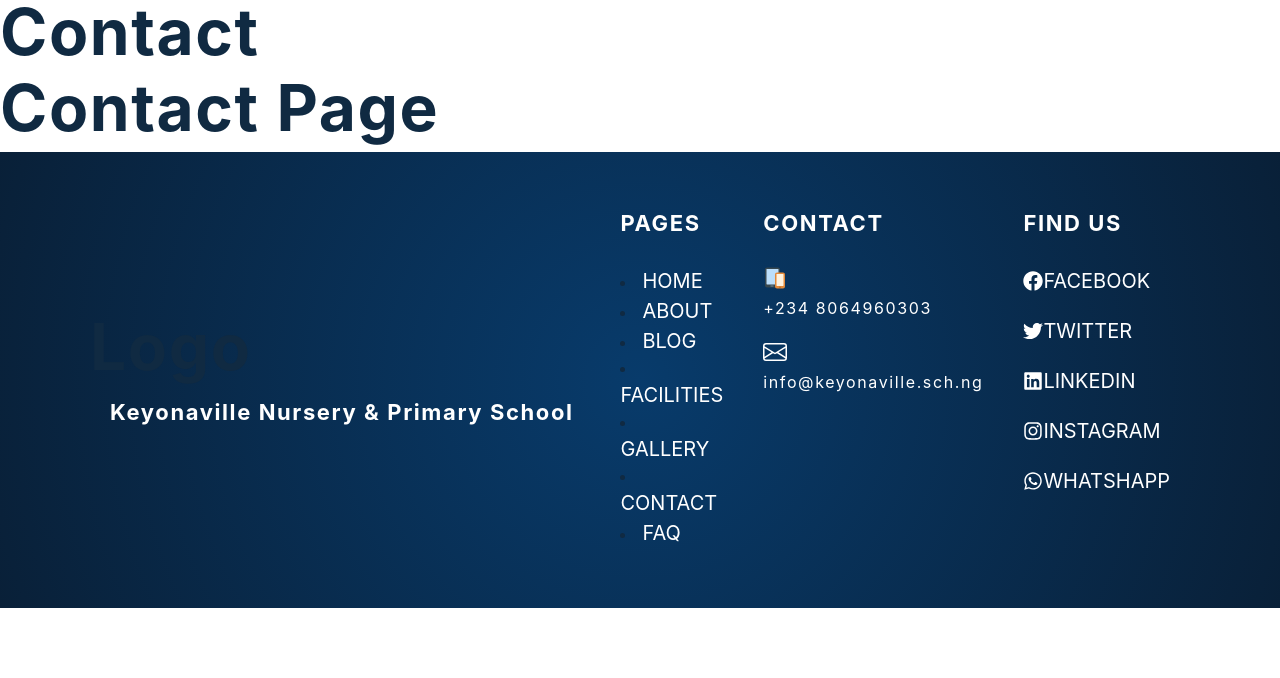
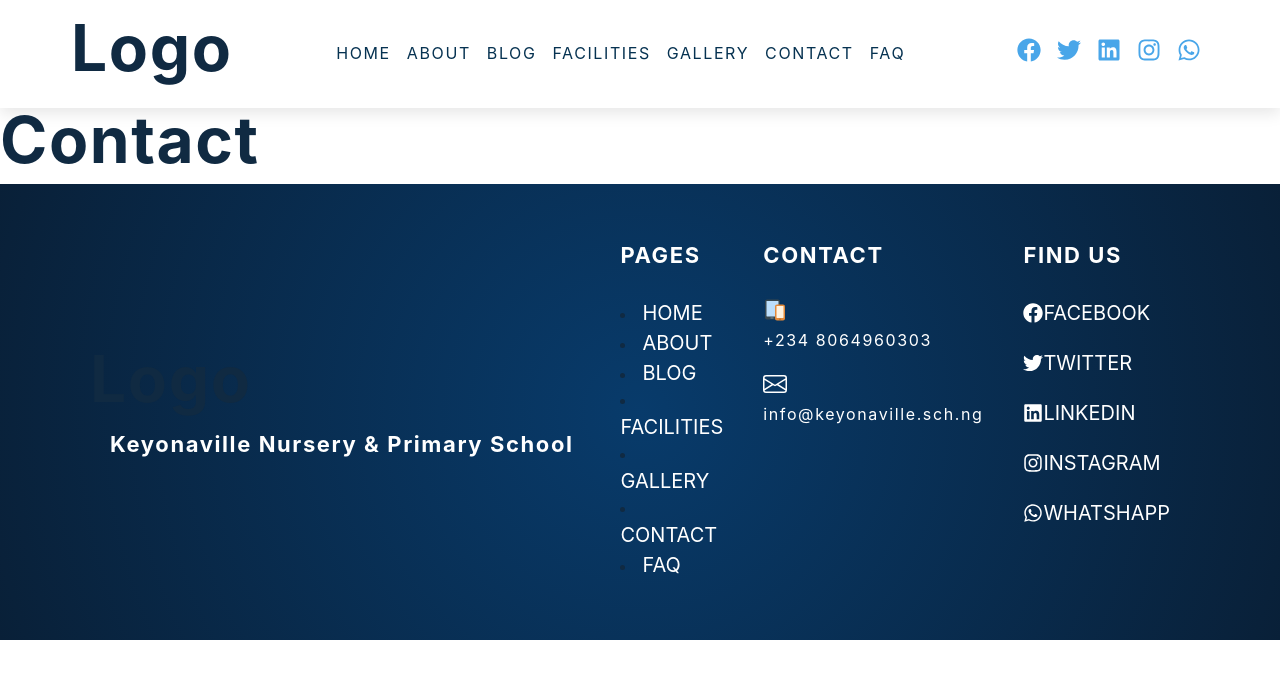
Before and after one commit to domchu/keyonaville, a Next.js app: page /contact in a window 1280 px wide. Shown: the top 678 px of the page. Built offline with nearby package versions, Linux system fonts and the light colour scheme.

Commit message:
chore:import the navbar to the contact page

```diff
--- a/pages/contact.js
+++ b/pages/contact.js
@@ -2,6 +2,7 @@ import Head from "next/head";
 import Image from "next/image";
 import Contact from "../Components/Contact/Contact";
 import Footer from "./../Components/Footer/Footer";
+import Navbar from "./../Components/Navbar/Navbar";
 
 export default function contact() {
   return (
@@ -11,8 +12,8 @@ export default function contact() {
         <meta name="description" content="Generated by create next app" />
         <link rel="icon" href="/favicon.ico" />
       </Head>
+      <Navbar />
       <Contact />
-      <h1>Contact Page</h1>
       <Footer />
     </>
   );
```
